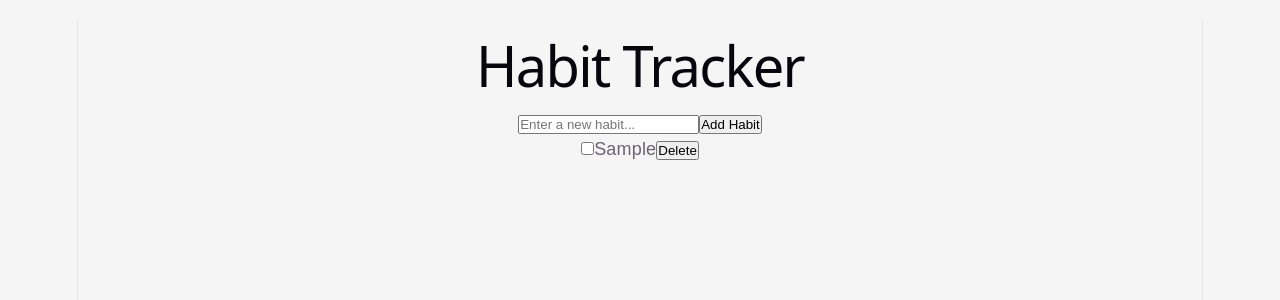
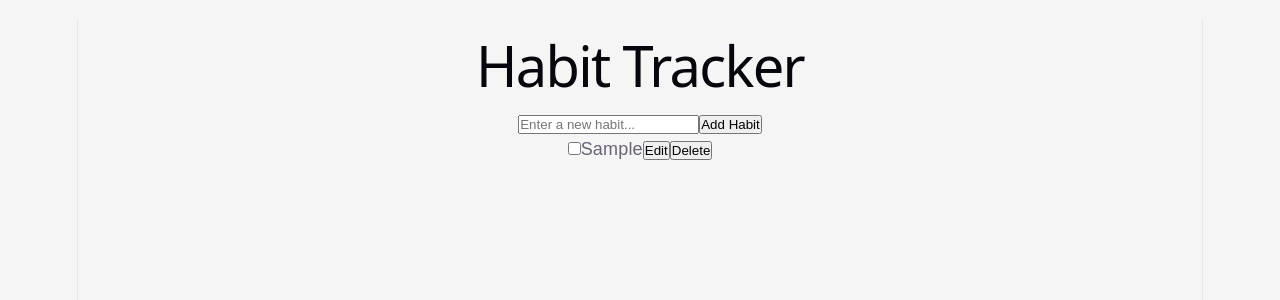
Before and after one commit to malakellamti/habit-tracker, a Vue app: page / in a window 1280 px wide. Both pictures are taken after typing "Sample" into the empty fields and a click on the button "Add Habit". Shown: the top 300 px of the page. Built offline with nearby package versions, Linux system fonts and the light colour scheme.

Commit message:
Add edit habit feature

```diff
--- a/src/components/HabitCard.vue
+++ b/src/components/HabitCard.vue
@@ -6,19 +6,28 @@
       :checked="isCompletedToday"
       @change="toggle"
     />
-    <span>{{ habit.name }}</span>
+    <span v-if="!isEditing">{{ habit.name }}</span>
+    <input
+      v-if="isEditing"
+      v-model="editedName"
+      @keyup.enter="saveEdit"
+    />
+    <button @click="startEdit" v-if="!isEditing">Edit</button>
+    <button @click="saveEdit" v-if="isEditing">Save</button>
     <button @click="store.deleteHabit(habit.id)">Delete</button>
   </div>
 </template>
 
 <script setup>
-import { computed } from 'vue'
+import { computed, ref } from 'vue'
 import { useHabitStore } from '../stores/habitStore'
 
 const props = defineProps(['habit'])
 const store = useHabitStore()
 
 const today = new Date().toISOString().split('T')[0]
+const isEditing = ref(false)
+const editedName = ref('')
 
 const isCompletedToday = computed(() => {
   return props.habit.completions[today] === true
@@ -27,4 +36,14 @@ const isCompletedToday = computed(() => {
 function toggle() {
   store.toggleHabit(props.habit.id, today)
 }
+
+function startEdit() {
+  isEditing.value = true
+  editedName.value = props.habit.name
+}
+
+function saveEdit() {
+  store.editHabit(props.habit.id, editedName.value)
+  isEditing.value = false
+}
 </script>
--- a/src/stores/habitStore.js
+++ b/src/stores/habitStore.js
@@ -43,6 +43,13 @@ export const useHabitStore = defineStore('habits', {
       this.habits = this.habits.filter(h => h.id !== habitId)
       this.saveToLocalStorage()
     },
+    editHabit(habitId, newName) {
+     const habit = this.habits.find(h => h.id === habitId)
+    if (habit) {
+     habit.name = newName
+     this.saveToLocalStorage()
+     }
+    },
 
   }
 })
```
